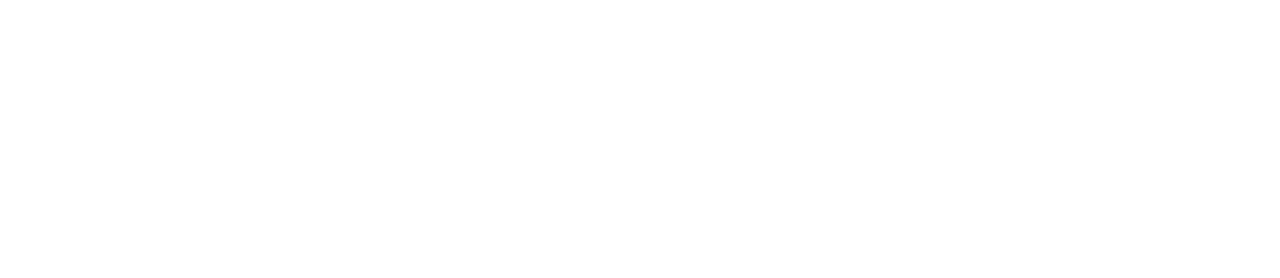
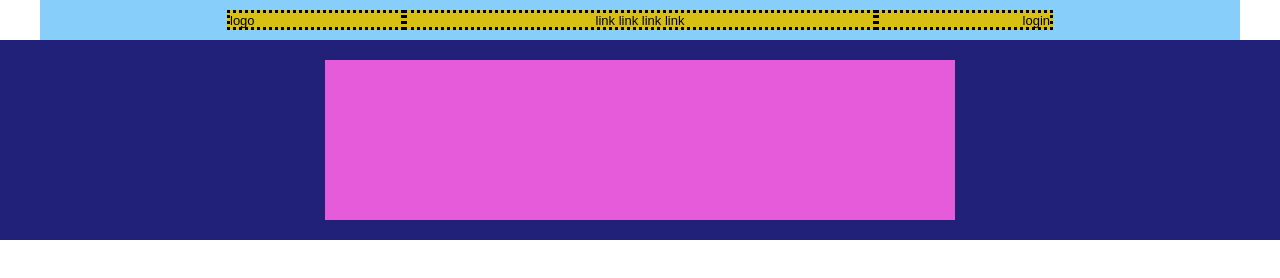
Before and after one commit to federicoalagna/htmlcss-struttura-discord, a plain HTML site: page index.html in a window 1280 px wide. Drawn offline with Linux system fonts and the light colour scheme.

Commit message:
Header e seconda colonna

```diff
--- a/index.html
+++ b/index.html
@@ -4,6 +4,26 @@
     <meta charset="UTF-8" />
     <meta name="viewport" content="width=device-width, initial-scale=1.0" />
     <title>discord</title>
+    <link rel="stylesheet" href="style.css" />
   </head>
-  <body></body>
+  <body>
+    <!-- HEADER -->
+    <header>
+      <div class="container">
+        <div class="row">
+          <div class="col-25 text-left">logo</div>
+          <div class="col-50 text-center">link link link link</div>
+          <div class="col-25 text-right">login</div>
+        </div>
+      </div>
+    </header>
+
+    <!-- BLUE BG -->
+    <div class="blue">
+      <div class="row">
+        <div class="col-large"></div>
+      </div>
+    </div>
+    <!-- WHITE BG -->
+  </body>
 </html>
--- a/style.css
+++ b/style.css
@@ -0,0 +1,72 @@
+* {
+  padding: 0;
+  margin: 0;
+  box-sizing: border-box;
+}
+
+.container {
+  max-width: 1200px;
+  background-color: lightskyblue;
+  margin: 0 auto;
+  height: 40px;
+}
+
+.row {
+  display: flex;
+  flex-wrap: wrap;
+  height: 20px;
+
+  border: 1px;
+  padding: 10px;
+  justify-content: center;
+}
+
+.col-50 {
+  width: 40%;
+  border: dotted;
+  height: 20px;
+  background-color: rgb(215, 192, 17);
+}
+.col-25 {
+  width: 15%;
+  border: dotted;
+  height: 20px;
+  background-color: rgb(215, 192, 17);
+}
+
+.text-left {
+  text-align: left;
+  font-family: Arial, Helvetica, sans-serif;
+  font-size: small;
+}
+.text-center {
+  text-align: center;
+  font-family: Arial, Helvetica, sans-serif;
+  font-size: small;
+}
+
+.text-right {
+  text-align: right;
+  font-family: Arial, Helvetica, sans-serif;
+  font-size: small;
+}
+/* width: calc(100% / 2); */
+
+.blue {
+  background-color: rgb(33, 33, 122);
+  height: 200px;
+  margin: 0 auto;
+}
+
+.col-large {
+  background-color: rgb(230, 91, 218);
+  display: flex;
+  flex-wrap: wrap;
+  height: 160px;
+  margin-top: 10px;
+  margin-bottom: 10px;
+  border: 1px;
+  padding: 10px;
+  justify-content: center;
+  width: 50%;
+}
```
